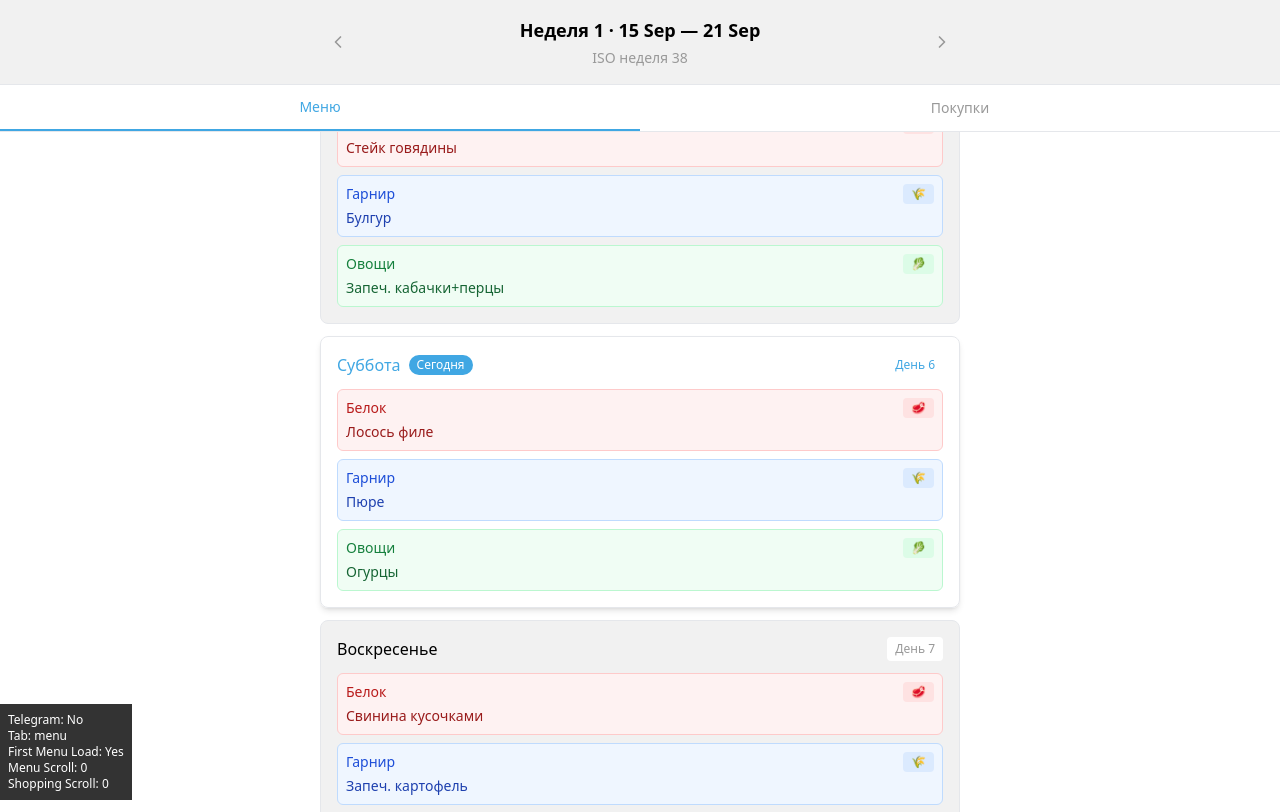
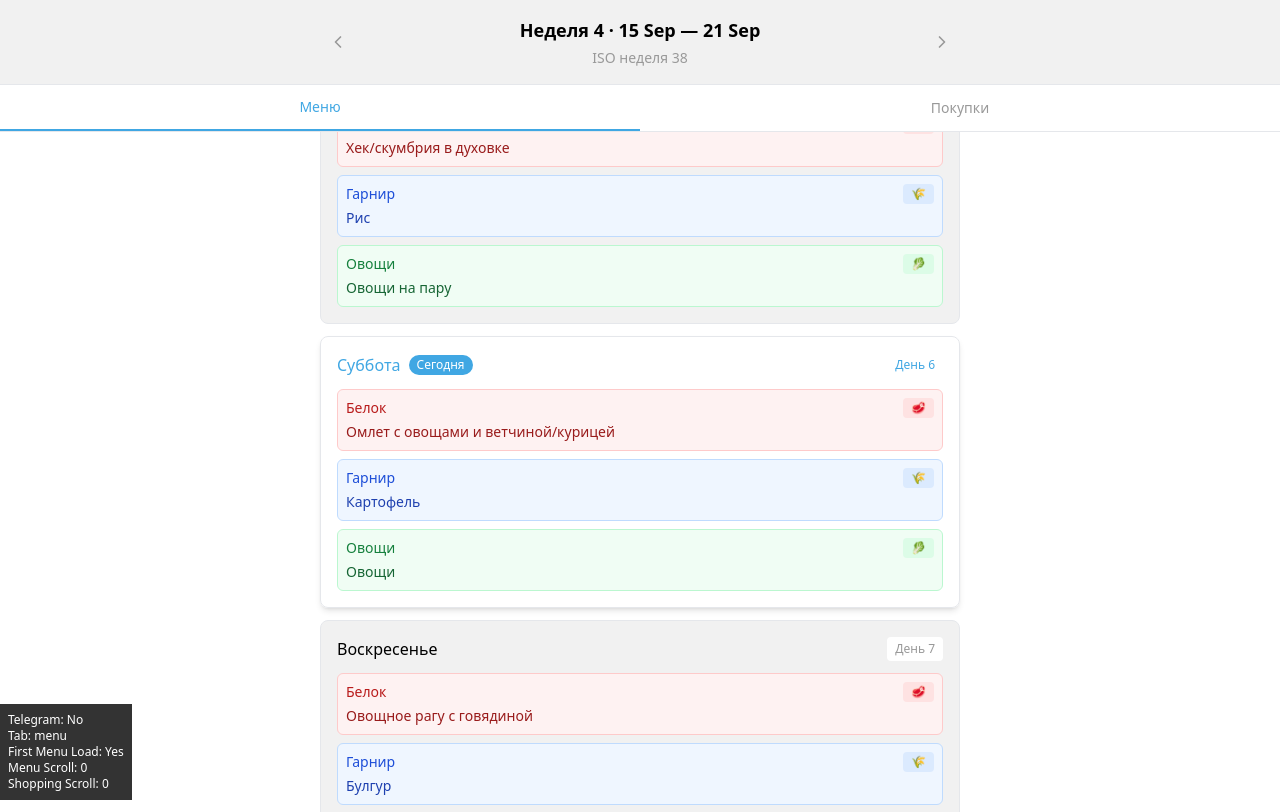
Before and after one commit to pavelsamoylenko/dinner-plan-mini-app, a React (Vite) app: page / in a window 1280 px wide. Built offline with nearby package versions, Linux system fonts and the light colour scheme.

Commit message:
weeks update

```diff
--- a/src/data/seedIngredients.ts
+++ b/src/data/seedIngredients.ts
@@ -32,6 +32,7 @@
   // Овощи
   { id: 'cucumbers', name: 'Огурцы', category: 'vegetables' },
   { id: 'tomatoes', name: 'Помидоры', category: 'vegetables' },
+  { id: 'cherry-tomatoes', name: 'Помидоры черри', category: 'vegetables' },
   { id: 'bell-peppers', name: 'Болгарский перец', category: 'vegetables' },
   { id: 'broccoli', name: 'Брокколи', category: 'vegetables' },
   { id: 'zucchini', name: 'Кабачки', category: 'vegetables' },
@@ -39,10 +40,18 @@
   { id: 'cabbage', name: 'Капуста', category: 'vegetables' },
   { id: 'carrots', name: 'Морковь', category: 'vegetables' },
   { id: 'onions', name: 'Лук', category: 'vegetables' },
+  { id: 'red-onions', name: 'Красный лук', category: 'vegetables' },
   { id: 'mushrooms', name: 'Грибы', category: 'vegetables' },
   { id: 'lettuce', name: 'Салатные листья', category: 'vegetables' },
   { id: 'spinach', name: 'Шпинат', category: 'vegetables' },
   { id: 'greens', name: 'Зелень', category: 'vegetables' },
+  { id: 'cilantro', name: 'Кинза', category: 'vegetables' },
+  { id: 'radish', name: 'Редиска', category: 'vegetables' },
+  { id: 'garlic', name: 'Чеснок', category: 'vegetables' },
+
+  // Фрукты
+  { id: 'avocado', name: 'Авокадо', category: 'fruits' },
+  { id: 'orange', name: 'Апельсин', category: 'fruits' },
 
   // Молочка и яйца
   { id: 'eggs', name: 'Яйца', category: 'dairy_eggs' },
@@ -59,6 +68,7 @@
   { id: 'cream-sauce', name: 'Сливочный соус', category: 'sauces' },
   { id: 'lemon-juice', name: 'Лимонный сок', category: 'sauces' },
   { id: 'mustard', name: 'Горчица', category: 'sauces' },
+  { id: 'vinegar', name: 'Уксус', category: 'sauces' },
 
   // Специи и прочее
   { id: 'paprika', name: 'Паприка', category: 'spices' },
@@ -68,30 +78,32 @@
   { id: 'salt', name: 'Соль', category: 'spices' },
   { id: 'pepper', name: 'Перец', category: 'spices' },
   { id: 'flour', name: 'Мука', category: 'other' },
-  { id: 'breadcrumbs', name: 'Панировочные сухари', category: 'other' }
+  { id: 'breadcrumbs', name: 'Панировочные сухари', category: 'other' },
+  { id: 'walnuts', name: 'Грецкие орехи', category: 'other' },
+  { id: 'pork-neck', name: 'Свинина шея', category: 'meat' }
 ];
 
 // Mapping of dishes to their ingredients
 export const dishToIngredients: Record<string, string[]> = {
   // Week 1
+  'salmon-fillet': ['salmon-fillet', 'lemon-juice'],
+  'mashed-potatoes': ['potatoes', 'milk', 'butter'],
+  'orange-avocado-salad': ['lettuce', 'orange', 'avocado', 'cucumbers', 'cherry-tomatoes', 'olive-oil'],
   'chicken-breast': ['chicken-breast', 'vegetable-oil', 'spices-mix'],
   'buckwheat': ['buckwheat'],
   'cucumber-tomato-salad': ['cucumbers', 'tomatoes', 'vegetable-oil'],
-  'chicken-thighs': ['chicken-thighs', 'spices-mix'],
-  'mashed-potatoes': ['potatoes', 'milk', 'butter'],
-  'cabbage-salad': ['cabbage', 'vegetable-oil'],
-  'chicken-teriyaki': ['chicken-whole', 'teriyaki-sauce'],
-  'rice': ['rice'],
-  'pepper-broccoli': ['bell-peppers', 'broccoli', 'vegetable-oil'],
-  'beef-mince': ['beef-mince', 'onions', 'tomato-sauce'],
+  'chicken-teriyaki-wok': ['chicken-whole', 'eggplant', 'bell-peppers', 'zucchini', 'carrots', 'onions', 'teriyaki-sauce'],
+  'radish-cilantro-salad': ['radish', 'cilantro', 'vinegar', 'garlic'],
+  'bolognese': ['beef-mince', 'tomato-sauce', 'onions', 'carrots'],
   'pasta': ['pasta'],
   'fresh-salad': ['lettuce', 'cucumbers', 'tomatoes', 'vegetable-oil'],
   'beef-steak': ['beef-steak', 'spices-mix', 'vegetable-oil'],
   'bulgur': ['bulgur'],
+  'green-salad-with-avocado': ['lettuce', 'avocado', 'cucumbers', 'zucchini', 'broccoli', 'olive-oil'],
+  'chicken-thighs': ['chicken-thighs', 'spices-mix'],
   'baked-zucchini-peppers': ['zucchini', 'bell-peppers', 'olive-oil'],
-  'salmon-fillet': ['salmon-fillet', 'lemon-juice'],
-  'baked-potatoes': ['potatoes', 'olive-oil'],
-  'pork-pieces': ['pork-pieces', 'onions', 'vegetable-oil'],
+  'odzhakhuri': ['pork-neck', 'potatoes', 'eggplant', 'bell-peppers', 'onions'],
+  'salad-with-nuts': ['cucumbers', 'tomatoes', 'red-onions', 'cilantro', 'walnuts', 'vegetable-oil'],
 
   // Week 2
   'pasta-noodles': ['pasta'],
--- a/src/data/seedMenus.ts
+++ b/src/data/seedMenus.ts
@@ -6,39 +6,39 @@
     title: 'Неделя 1',
     days: {
       1: { // Monday
+        garnish: { id: 'mashed-potatoes', name: 'Картофельное пюре' },
+        protein: { id: 'salmon-fillet', name: 'Филе лосося' },
+        veggies: { id: 'orange-avocado-salad', name: 'Салат с апельсином' }
+      },
+      2: { // Tuesday
         garnish: { id: 'buckwheat', name: 'Гречка' },
         protein: { id: 'chicken-breast', name: 'Куриная грудка' },
         veggies: { id: 'cucumber-tomato-salad', name: 'Салат огурцы+помидоры' }
       },
-      2: { // Tuesday
-        garnish: { id: 'mashed-potatoes', name: 'Картофельное пюре' },
-        protein: { id: 'chicken-thighs', name: 'Куриные бёдра' },
-        veggies: { id: 'cabbage-salad', name: 'Салат из капусты' }
-      },
       3: { // Wednesday
-        garnish: { id: 'rice', name: 'Рис' },
-        protein: { id: 'chicken-teriyaki', name: 'Курица терияки' },
-        veggies: { id: 'pepper-broccoli', name: 'Перец+брокколи' }
+        garnish: { id: 'chicken-teriyaki-wok', name: 'Вок с курицей терияки' },
+        protein: { id: 'chicken-teriyaki-wok', name: 'Баклажаны, перец, кабачки, морковь' },
+        veggies: { id: 'radish-cilantro-salad', name: 'Битая редиска' }
       },
       4: { // Thursday
         garnish: { id: 'pasta', name: 'Паста' },
-        protein: { id: 'beef-mince', name: 'Говяжий фарш' },
-        veggies: { id: 'fresh-salad', name: 'Салат свежий' }
+        protein: { id: 'bolognese', name: 'Болоньезе' },
+        veggies: { id: 'fresh-salad', name: 'Салат из свежих овощей' }
       },
       5: { // Friday
         garnish: { id: 'bulgur', name: 'Булгур' },
         protein: { id: 'beef-steak', name: 'Стейк говядины' },
+        veggies: { id: 'green-salad-with-avocado', name: 'Зеленый салат с авокадо' }
+      },
+      6: { // Saturday
+        garnish: { id: 'mashed-potatoes', name: 'Картофельное пюре' },
+        protein: { id: 'chicken-thighs', name: 'Куриные бёдра' },
         veggies: { id: 'baked-zucchini-peppers', name: 'Запеч. кабачки+перцы' }
       },
-      6: { // Saturday
-        garnish: { id: 'mashed-potatoes', name: 'Пюре' },
-        protein: { id: 'salmon-fillet', name: 'Лосось филе' },
-        veggies: { id: 'cucumbers', name: 'Огурцы' }
-      },
       7: { // Sunday
-        garnish: { id: 'baked-potatoes', name: 'Запеч. картофель' },
-        protein: { id: 'pork-pieces', name: 'Свинина кусочками' },
-        veggies: { id: 'cucumber-salad', name: 'Салат огурцы' }
+        garnish: { id: 'odzhakhuri', name: 'Оджахури со свининой' },
+        protein: { id: 'odzhakhuri', name: 'Свинина шея, картофель, баклажан' },
+        veggies: { id: 'salad-with-nuts', name: 'Салат с орехами' }
       }
     }
   },
--- a/src/store/appStore.ts
+++ b/src/store/appStore.ts
@@ -49,9 +49,9 @@
     (set, get) => ({
       // Initial state
       currentTab: 'menu',
-      selectedWeekIndex: getInitialWeekIndex(38), // Initialize with initial week logic
+      selectedWeekIndex: getInitialWeekIndex(39), // Initialize with initial week logic
       settings: {
-        baseWeek: 38, // Week 38 of 2024 as default starting point
+        baseWeek: 39, // Week 39 of 2024 as default starting point
         showNavigation: true, // Enable navigation for week switching
         enableSync: false,
         language: 'ru',
--- a/src/utils/dateUtils.ts
+++ b/src/utils/dateUtils.ts
@@ -12,7 +12,7 @@
 dayjs.extend(weekOfYear);
 
 const TIMEZONE = 'Europe/Moscow';
-const DEFAULT_BASE_WEEK = 38; // Week when the cycle starts (can be configured)
+const DEFAULT_BASE_WEEK = 39; // Week when the cycle starts (can be configured)
 
 /**
  * Get current week info based on Europe/Budapest timezone
```
Also changed, not shown: 1 other file (tests, documents, lock files or other folders).
